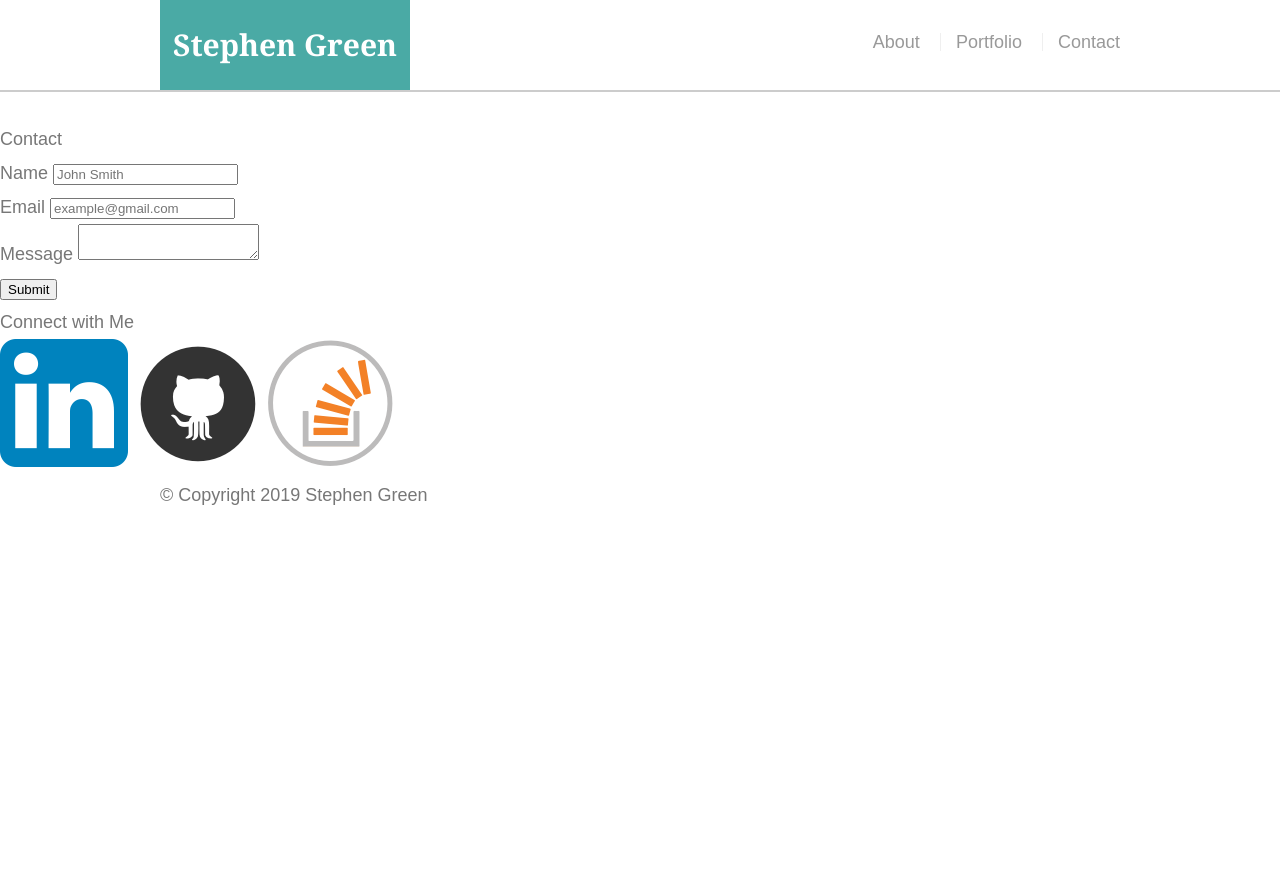
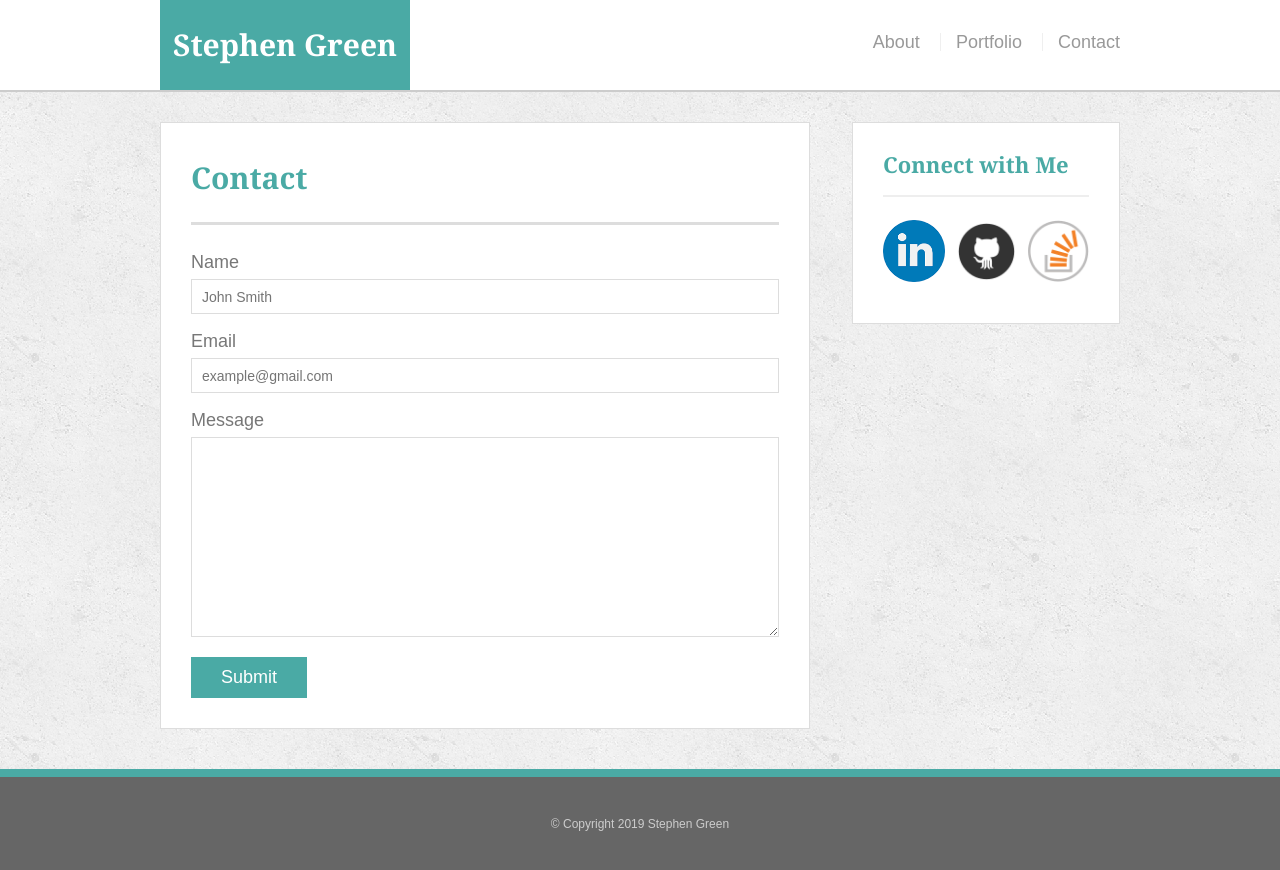
Before and after one commit to MagicMan88/Basic-Portfolio, a plain HTML site: page contact.html in a window 1280 px wide. Before the commit the page ends 800 px from the top, so only its background shows below. Drawn offline with Linux system fonts and the light colour scheme.

Commit message:
styled all three html files, added a background

```diff
--- a/assets/css/style.css
+++ b/assets/css/style.css
@@ -3,19 +3,46 @@
 }
 
 body {
+    background: url(../images/concrete_seamless.png);
     font-size: 18px;
     line-height: 34px;
     font-family: Arial, Helvetica, sans-serif;
     color: #777;
 }
 
-.container {
+.container, .main-container {
     width: 100%;
     max-width: 960px;
     margin: 0 auto;
     clear: both;
 }
 
+h1, h2, h3, p {
+    margin-bottom: 20px;
+}
+
+p:last-child {
+    margin-bottom: 0;
+}
+
+h1, h2, h3 {
+    font-family: Georgia, 'Times New Roman', Times, serif;
+    font-weight: 700;
+    color: #4aaaa5;
+}
+
+h1 {
+    font-size: 30px;
+    line-height: 49px;
+    border-bottom: 3px solid #ddd;
+    padding-bottom: 20px;
+}
+
+h2, h3 {
+    font-size: 22px;
+}
+
+/*header*/
 #masthead {
     background: #fff;
     margin: 0 0 30px;
@@ -41,6 +68,7 @@ body {
     text-decoration: none;
 }
 
+/*navigation*/
 nav {
     float: right;
     margin-top: 25px;
@@ -59,3 +87,140 @@ nav a {
 nav a:first-child {
     border-left: 0 none;
 }
+
+/*main*/
+#main-container {
+    padding-top: 130px;
+}
+
+.main-section {
+    background: #fff;
+    padding: 30px;
+    margin: 0 0 40px 0;
+    width: 100%;
+    max-width: 650px;
+    float: left;
+    border: 1px solid #ddd;
+}
+
+/*image*/
+.auth-image {
+    width: 200px;
+    height: auto;
+    margin-top: 10px;
+    float: left;
+    margin-right: 25px;
+}
+
+/*sidebar*/
+.sidebar {
+    background: #fff;
+    padding: 30px;
+    width: auto;
+    max-width: 270px;
+    float: right;
+    border: 1px solid #ddd;
+    margin-bottom: 20px;
+}
+
+h3, sidebar, h2 {
+    border-bottom: 2px solid #eee;
+    padding-bottom: 20px;
+    margin-bottom: 15px;
+    line-height: 22px;
+}
+
+.social {
+    width: 62px;
+    height: 62px;
+    margin-top: 8px;
+    margin-right: 5px;
+}
+
+.social:last-child {
+    margin-right: 0;
+}
+
+/*footer*/
+footer {
+    background: #666;
+    color: #fff;
+    padding: 30px 0;
+    clear: both;
+    border-top: 8px solid #4aaaa5;
+    color: #ccc;
+    font-size: 12px;
+    text-align: center;
+}
+
+/*portfolio*/
+.work {
+    width: 274px;
+    overflow: auto;
+    position: relative;
+    float: left;
+    margin: 20px 0 25px;
+}
+
+.work:nth-child(even) {
+    margin-right: 40px;
+}
+
+.work img {
+    width: 100%;
+    border: 0 none;
+    opacity: .8;
+}
+
+.work h3 {
+    border-bottom: 0;
+    background: #4aaaa5;
+    color: #fff;
+    text-align: center;
+    position: absolute;
+    bottom: 20px;
+    padding: 15px;
+    width: 100%;
+    line-height: 30px;
+    margin-bottom: 0;
+    font-weight: 300;
+}
+
+/*contact*/
+#contact-form ul {
+    margin-bottom: 20px;
+}
+
+#contact-form li {
+    margin-bottom: 10px;
+}
+
+label,
+input[type=text],
+input[type=email],
+textarea {
+    display: block;
+    width: 100%;
+}
+
+input[type=text],
+input[type=email],
+textarea{
+    height: 35px;
+    border: 1px solid #ddd;
+    padding: 0 10px;
+    font-size: 14px;
+}
+
+textarea {
+    height: 200px;
+}
+
+input[type=submit] {
+    background: #4aaaa5;
+    border: 0 none;
+    color: #fff;
+    font-size: 18px;
+    padding: 10px 30px;
+    cursor: pointer;
+}
--- a/contact.html
+++ b/contact.html
@@ -20,7 +20,7 @@
         </div>
     </header>
     <div class="main-container">
-        <section class="main-container">
+        <section class="main-section">
             <h1>Contact</h1>
 
             <form action="" id="contact-form">
@@ -46,7 +46,7 @@
             <div id="connect">
                 <h2>Connect with Me</h2>
 
-                <img src="assets/images/linkedin-48.png" alt="Linkedin" class="social">
+                <img src="assets/images/linkedin.png" alt="linkedin" class="social">
                 <img src="assets/images/github_circle_color-48.png" alt="Github" class="social">
                 <img src="assets/images/stackoverflow-48.png" alt="stack overflow" class="social">
 
```
Also changed, not shown: index.html (+4 -3 lines), portfolio.html (+7 -7 lines), assets/css/contact.style.css (added), assets/images/concrete_seamless.png (added), assets/images/linkedin.png (added).
